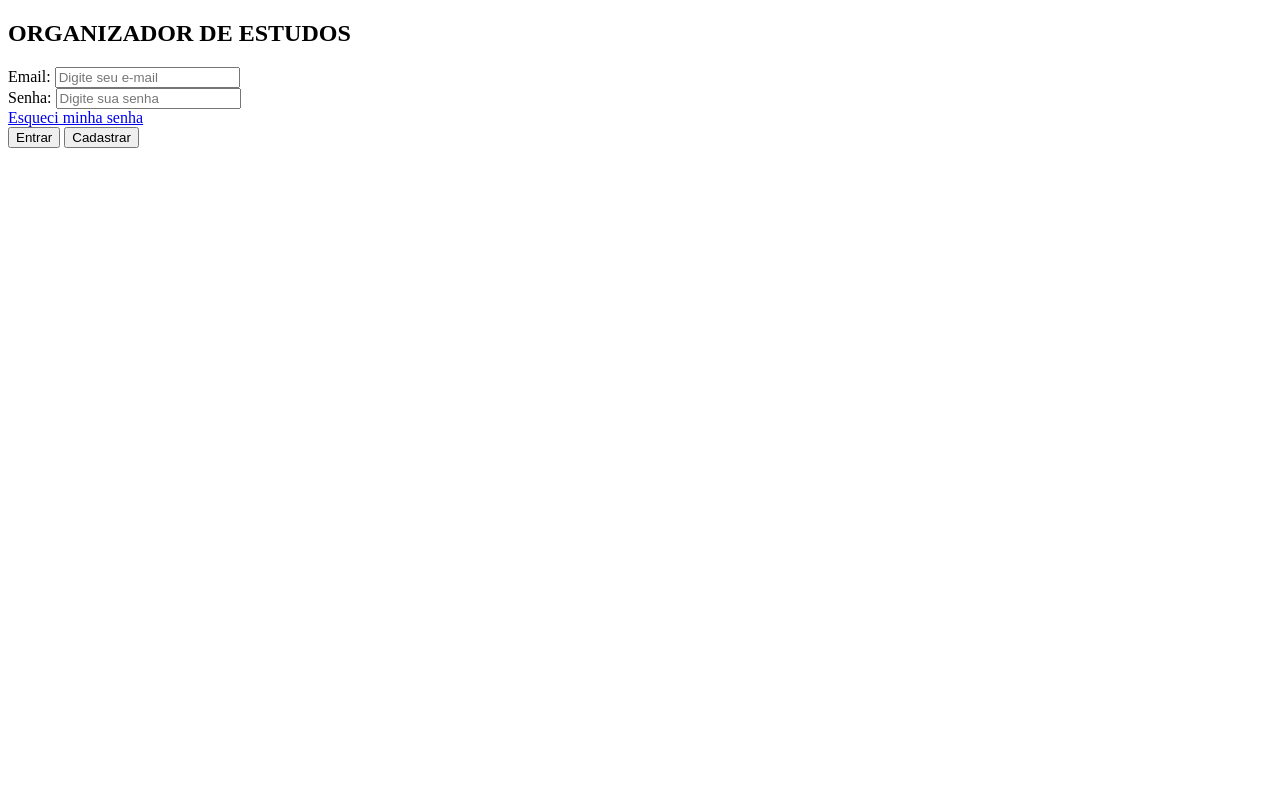
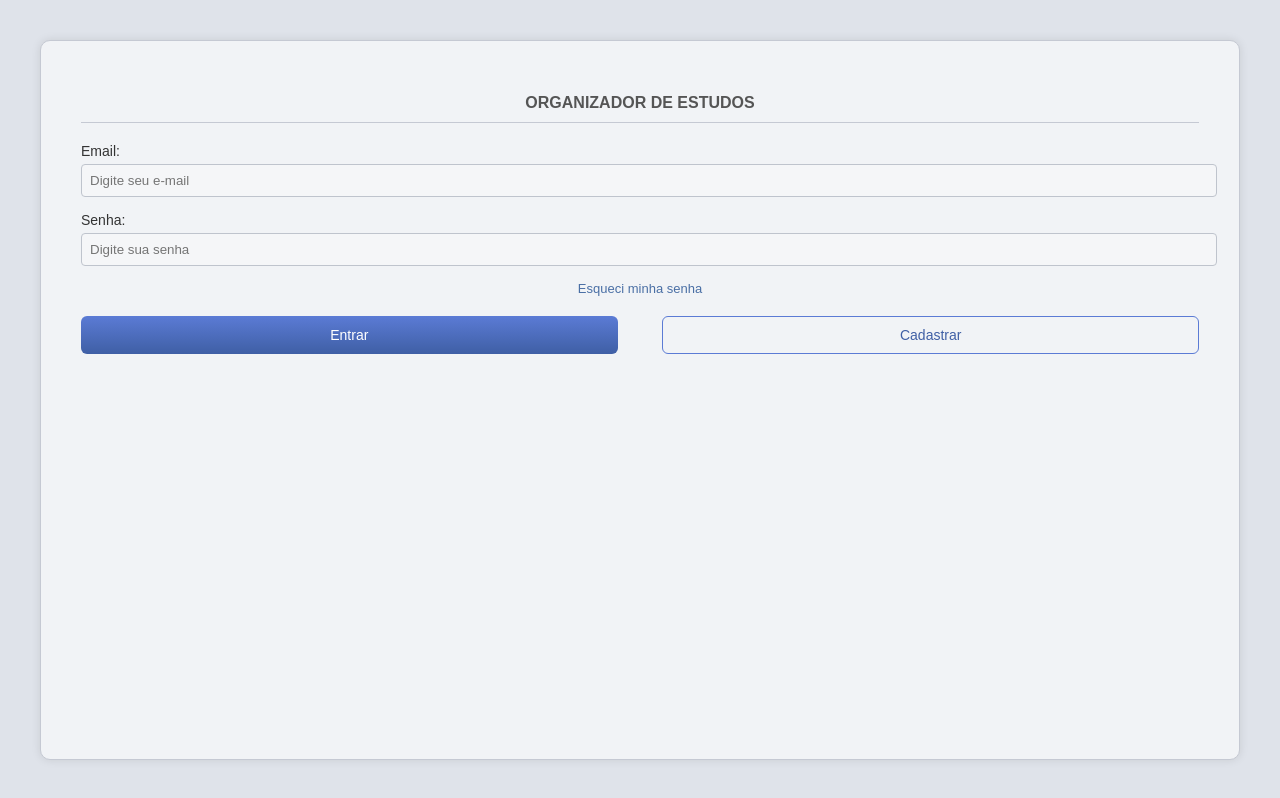
Before and after one commit to RodrigueFernando/Organizador-de-Estudos, a plain HTML site: page index.html in a window 1280 px wide. Drawn offline with Linux system fonts and the light colour scheme; files that its build step writes are made by us from their sources.

Commit message:
Ajusta estilo do site

```diff
--- /dev/null
+++ b/Style/style.css
@@ -0,0 +1,147 @@
+body {
+  margin: 0;
+  font-family: Arial, sans-serif;
+  background: #dfe3ea;
+}
+
+.container {
+  display: flex;
+  justify-content: center;
+  align-items: center;
+  height: 100vh;
+}
+
+.card {
+  width: 320px;
+  background: linear-gradient(#eef1f6, #dfe3ea);
+  border: 1px solid #c5c9d3;
+  border-radius: 6px;
+  padding: 20px;
+  box-shadow: inset 0 1px 0 #fff;
+}
+
+.card h2 {
+  text-align: center;
+  font-size: 16px;
+  color: #555;
+  margin-bottom: 20px;
+  border-bottom: 1px solid #c5c9d3;
+  padding-bottom: 10px;
+}
+
+.form-group {
+  margin-bottom: 15px;
+}
+
+label {
+  display: block;
+  font-size: 14px;
+  margin-bottom: 5px;
+  color: #333;
+}
+
+input {
+  width: 100%;
+  padding: 8px;
+  border-radius: 4px;
+  border: 1px solid #bfc4cd;
+  background: #f5f6f8;
+}
+
+.link {
+  display: block;
+  text-align: center;
+  margin: 10px 0 20px;
+  font-size: 13px;
+  color: #4a6fa5;
+  text-decoration: none;
+}
+
+.footer {
+  display: flex;
+  justify-content: space-between;
+}
+
+.btn {
+  width: 48%;
+  padding: 10px;
+  border-radius: 6px;
+  font-size: 14px;
+  cursor: pointer;
+}
+
+.primary {
+  background: linear-gradient(#5b7bd5, #3f5fa5);
+  color: white;
+  border: none;
+}
+
+.outline {
+  background: transparent;
+  border: 1px solid #5b7bd5;
+  color: #3f5fa5;
+}
+
+
+body {
+margin: 0;
+padding: 0;
+width: 100%;
+min-height: 100vh;
+background-color: #dfe3ea;
+font-family: Arial, sans-serif;
+}
+
+.container {
+  width: 100%;
+  min-height: 100vh;
+  padding: 40px;
+  box-sizing: border-box;
+}
+
+.card {
+  width: 100%;
+  min-height: calc(100vh - 80px);
+  background: #f1f3f6;
+  border-radius: 10px;
+  padding: 40px;
+  box-sizing: border-box;
+  box-shadow: 0 0 10px rgba(0,0,0,0.1);
+}
+
+h2 {
+  font-size: 32px;
+  margin-bottom: 20px;
+}
+
+p {
+  font-size: 20px;
+}
+
+#listaTarefas div {
+  padding: 20px;
+  border-bottom: 1px solid #ccc;
+}
+
+input[type="checkbox"] {
+  width: 20px;
+  height: 20px;
+}
+
+a {
+  font-size: 18px;
+  text-decoration: none;
+}
+
+.footer-buttons {
+  display: flex;
+  gap: 20px;
+  flex-wrap: wrap;
+  margin-top: 40px;
+}
+
+button {
+padding: 15px 30px;
+font-size: 18px;
+cursor: pointer;
+}
--- a/index.html
+++ b/index.html
@@ -4,7 +4,7 @@
   <meta charset="UTF-8">
   <title>Login</title>
 
-  <link rel="stylesheet" href="../Style/style.css">
+  <link rel="stylesheet" href="/paginas/Style/style.css">
 </head>
 
 <body>
```
Also changed, not shown: planejamento.html (+1 -1 lines), progresso.html (+1 -1 lines), questionario.html (+1 -1 lines), server.js (+7 -1 lines), simulado.html (+1 -1 lines), tarefa.html (+2 -2 lines), tests/login.test.js (+8 -22 lines).
